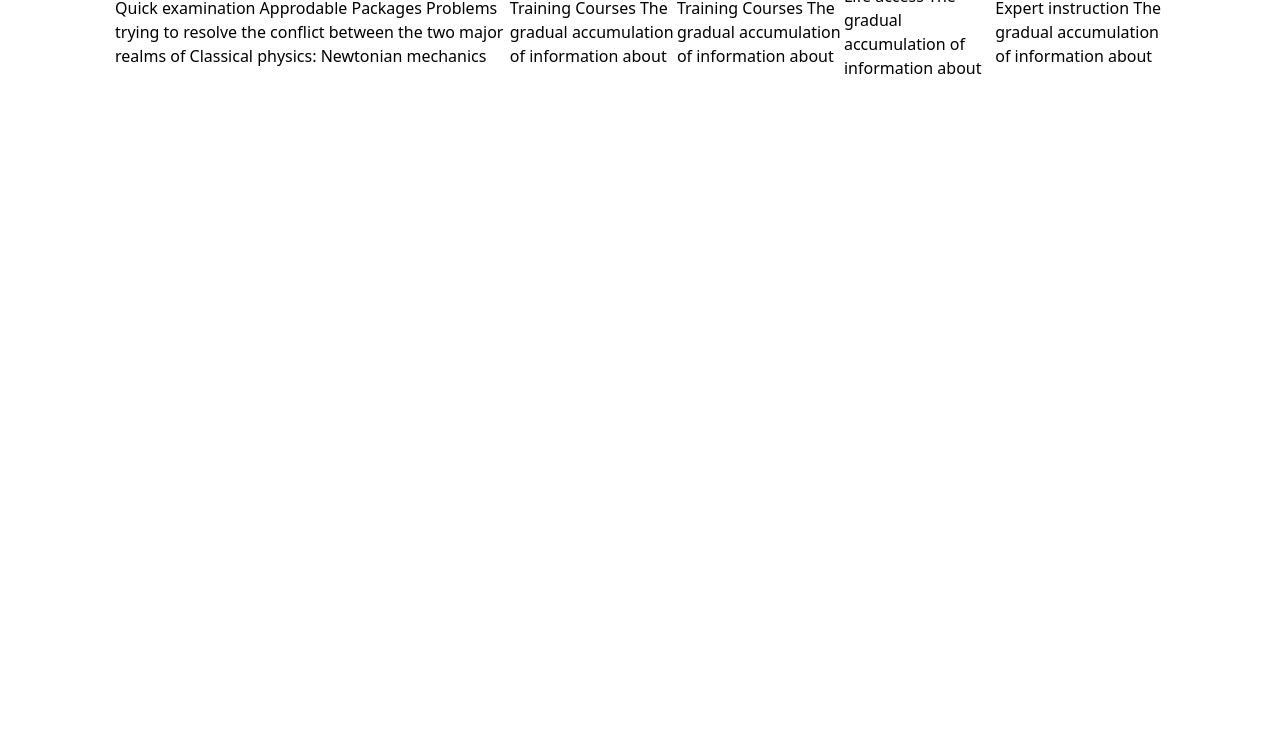
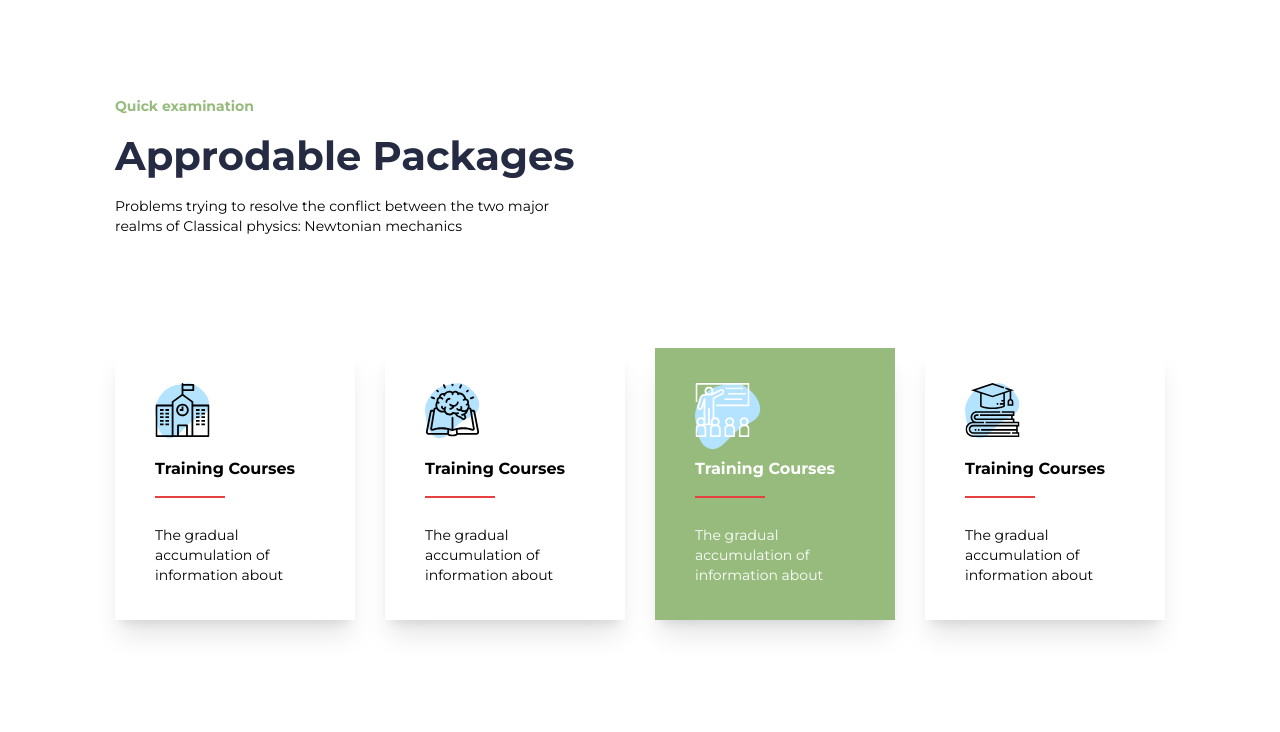
Before and after one commit to FaridFadilah/BrandName, a website: page index.html in a window 1280 px wide. Shown: the part 796-1528 px from the top of the page. Before the commit the page ends 876 px from the top, so only its background shows below. Drawn offline with Linux system fonts and the light colour scheme.

Commit message:
Adding Package Section

```diff
--- a/index.html
+++ b/index.html
@@ -38,13 +38,13 @@
     </div>
   </nav>
   <section id="hero">
-    <div class="absolute w-[604px] h-[500px] bg-[#EFF8ED]  rounded-bl-[60px] z-0 top-0 bottom-0 right-0"></div>
+    <div class="absolute w-[604px] h-[550px] bg-[#EFF8ED]  rounded-bl-[60px] z-0 top-0 bottom-0 right-0"></div>
     <div class="absolute w-[302px] h-[170px] bg-[#EFF8ED]  rounded-br-[60px] z-0 top-0 bottom-0 left-0"></div>
     <div
-      class="container py-[112px] h-[700px] font-montserrat font-bold flex flex-wrap flex-col items-center justify-center text-center z-10 relative">
+      class="container w-[500px] h-[700px] font-montserrat font-bold flex flex-wrap flex-col items-center justify-center text-center z-10 relative">
       <h3 class="text-primary">For Better Future</h3>
-      <h1 class="text-second text-[58px] leading-[80px]">HIGH QUALITY COURSES</h1>
-      <p class="text-second">Find the right instructor for you from over 10,000 teachers
+      <h1 class="text-title text-[58px] leading-[80px] tracking-[.2px]">HIGH QUALITY COURSES</h1>
+      <p class="text-second font-normal">Find the right instructor for you from over 10,000 teachers
       </p>
       <div class="flex items-center gap-[15px] mt-20">
         <button class="px-[40px] py-[15px] bg-primary text-white rounded-xl">Get Quote Now</button>
@@ -65,41 +65,71 @@
     </div>
   </section>
   <section id="package">
-    <div class="container flex items-center ">
-
-      Quick examination
-      Approdable Packages
-      Problems trying to resolve the conflict between
-      the two major realms of Classical physics: Newtonian mechanics
-
-      <div class="" id="card">
-        Training Courses
-        The gradual
-        accumulation of
-        information about
+    <div class="container flex flex-col my-[112px] gap-y-[112px] font-montserrat font-bold">
+      <div class="flex-col flex gap-y-[10px]">
+        <h3 class="text-sm text-primary leading-[20px]">Quick examination</h3>
+        <h1 class="text-[40px] text-title">Approdable Packages</h1>
+        <p class="font-normal text-sm leading-[20px] w-[45%]"> Problems trying to resolve the conflict between the two
+          major
+          realms of Classical physics:
+          Newtonian
+          mechanics
+        </p>
       </div>
-      <div class="" id="card">
-        Training Courses
-        The gradual
-        accumulation of
-        information about
-      </div>
-      <div class="" id="card">
-        Life access
-        The gradual
-        accumulation of
-        information about
-      </div>
-      <div class="" id="card">
-        Expert instruction
-        The gradual
-        accumulation of
-        information about
+      <div class="flex items-center gap-[30px]">
+        <div class="flex items-start gap-[20px] flex-col shadow-xl px-[40px] py-[35px]">
+          <div class="relative">
+            <img src="img/svg/Vector.svg" class="absolute inset-0 z-0" alt="">
+            <img src="img/svg/014-school-1.svg" alt="" class="relative z-10">
+          </div>
+          <h1
+            class="text-[16px] leading-[24px] after:inline-block after:content-[''] after:w-[70px] after:h-[2px] after:bg-[#E74040]">
+            Training Courses</h1>
+          <p class="text-sm leading-5 font-normal">The gradual accumulation of information about</p>
+        </div>
+        <div class="flex items-start gap-[20px] flex-col shadow-xl px-[40px] py-[35px]">
+          <div class="relative">
+            <img src="img/svg/Vector.svg" class="absolute inset-0 z-0" alt="">
+            <img src="img/svg/Page-1.svg" alt="" class="relative z-10">
+          </div>
+          <h1
+            class="text-[16px] leading-[24px] after:inline-block after:content-[''] after:w-[70px] after:h-[2px] after:bg-[#E74040]">
+            Training Courses</h1>
+          <p class="text-sm leading-5 font-normal">The gradual accumulation of information about</p>
+        </div>
+        <div class="flex items-start gap-[20px] flex-col shadow-xl bg-primary text-white px-[40px] py-[35px]">
+          <div class="relative">
+            <span class="absolute">
+              <svg width="66" height="67" viewBox="0 0 66 67" fill="none" xmlns="http://www.w3.org/2000/svg">
+                <path fill-rule="evenodd" clip-rule="evenodd"
+                  d="M7.75988 13.3472C11.891 7.76374 17.822 4.58068 24.5467 2.83189C32.786 0.689238 41.6047 -1.84735 48.8263 2.66772C57.7922 8.27338 66.4231 17.6476 64.9871 28.116C63.5861 38.3291 50.948 41.0958 42.7056 47.287C33.3624 54.3051 26.215 68.8056 14.9394 65.7091C3.62223 62.6013 1.86945 47.2572 0.275929 35.6352C-0.844441 27.4641 2.85584 19.9753 7.75988 13.3472Z"
+                  fill="#B3E3FF" />
+              </svg>
+            </span>
+            <img src="img/svg/017-education.svg" alt="" class="relative z-10">
+          </div>
+          <h1
+            class="text-[16px] leading-[24px] after:inline-block after:content-[''] after:w-[70px] after:h-[2px] after:bg-[#E74040]">
+            Training Courses</h1>
+          <p class="text-sm leading-5 font-normal">The gradual accumulation of information about</p>
+        </div>
+        <div class="flex items-start gap-[20px] flex-col shadow-xl px-[40px] py-[35px]">
+          <div class="relative">
+            <img src="img/svg/Vector.svg" class="absolute inset-0 z-0" alt="">
+            <img src="img/svg/016-knowledge.svg" alt="" class="relative z-10">
+          </div>
+          <h1
+            class="text-[16px] leading-[24px] after:inline-block after:content-[''] after:w-[70px] after:h-[2px] after:bg-[#E74040]">
+            Training Courses</h1>
+          <p class="text-sm leading-5 font-normal">The gradual accumulation of information about</p>
+        </div>
       </div>
     </div>
   </section>
   <section id="cta">
+    <div class="container flex items-center">
 
+    </div>
   </section>
   <div class="fixed bottom-5 right-10 w-5">
     <button class="p-1.5 focus:ring focus:ring-gray-700 rounded-lg">
--- a/tailwind.config.js
+++ b/tailwind.config.js
@@ -11,7 +11,7 @@ module.exports = {
       colors: {
         "primary" : "#96BB7C",
         "second" : "#737373",
-        "text-color" : "#252B42"
+        "title" : "#252B42"
       },
       fontFamily:{
         "montserrat" : ['Montserrat', "sans-serif"]
```
Also changed, not shown: img/Placeholder.png (added), img/svg/014-school-1.svg (added), img/svg/016-knowledge.svg (added), img/svg/017-education.svg (added), img/svg/Group 1.svg (added), img/svg/Page-1.svg (added), img/svg/Vector.svg (added), style.css.
